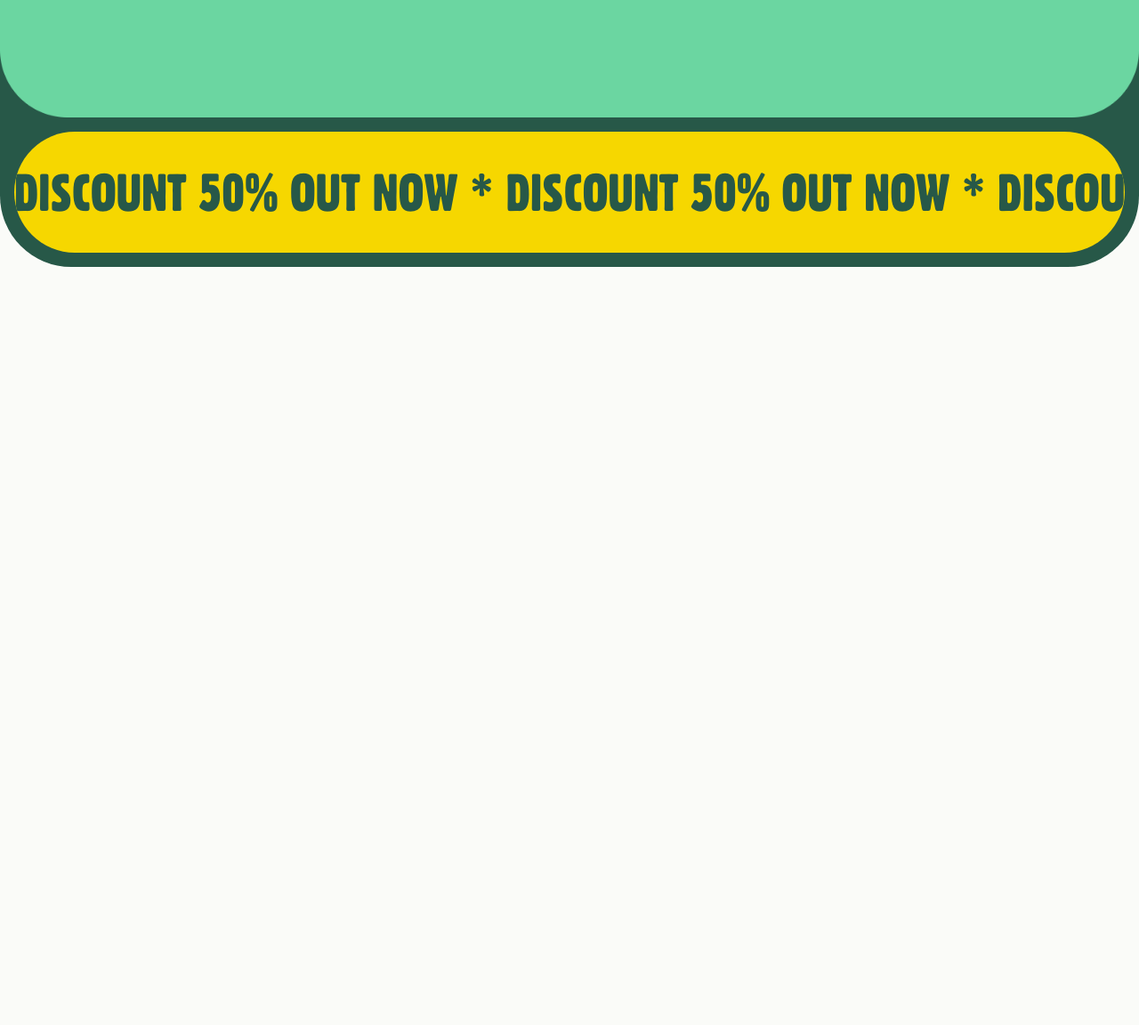
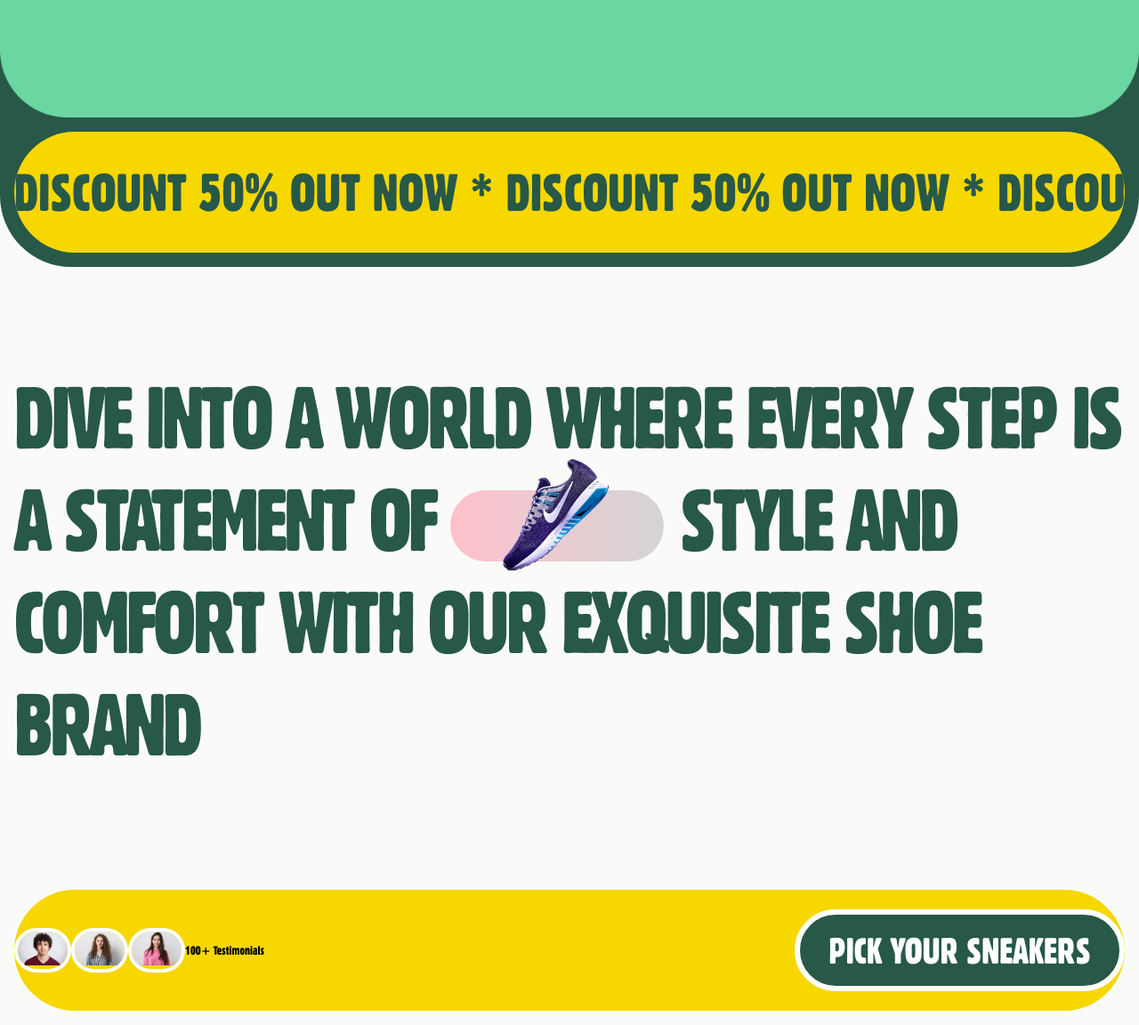
Before and after one commit to batuhangurbuzzz/ShoeEcommerce, a plain HTML site: page index.html in a window 1280 px wide. Shown: the part 772-1924 px from the top of the page at 89% size. Before the commit the page ends 1072 px from the top, so only its background shows below. Drawn offline with Linux system fonts and the light colour scheme.

Commit message:
refactor: Testiomianls section is add

```diff
--- a/assets/style.css
+++ b/assets/style.css
@@ -59,6 +59,10 @@ img{
 
 .wrapper{
     padding-inline: 1rem;
+}
+
+.p-block{
+    padding-block: 7rem;
 }
 
 
@@ -204,6 +208,67 @@ h4{
     display: none;
 }
 
+h2{
+    font-size: 7.5vw;
+    color: var(--fresh-mint);
+    text-transform: uppercase;
+    letter-spacing: -.25rem;
+}
+
+.capsule{
+    width: 15rem;
+    height: 5rem;
+    background: linear-gradient(90deg, pink, #d4d4d4);
+    border-radius: 100vw;
+    display: inline-block;
+    vertical-align: middle;
+    position: relative;
+
+}
+
+.capsule img{
+    position: absolute;
+    top: 35%;
+    left: 50%;
+    transform: translate(-50%, -50%);
+    width: 10rem;
+    transition: all .4s ease-in-out;
+
+}
+
+.profile{
+    width: 4rem;
+    aspect-ratio: 1rem;
+    border-radius: 100vw;
+    border: .3rem solid var(--pure-white);
+    overflow: hidden;
+}
+
+.profile img{
+    width: 100%;
+    height: 100%;
+    object-fit: cover;
+}
+
+.capsule:hover img{
+    transform: translate(-50%, -35%) rotate(45deg);
+}
+
+.btn{
+    background: var(--fresh-mint);
+    color: var(--pure-white);
+    font-size: 2.5rem;
+    text-transform: uppercase;
+    padding: 1rem 2rem;
+    border-radius: 100vw;
+    border: .4rem solid var(--pure-white);
+}
+
+
+
+
+
+
 
 
 
@@ -338,4 +403,9 @@ h4{
         min-height: 13vh;
     }
 
+    h2{
+        font-size: 4.4rem;
+        letter-spacing: -.1rem;
+    }
+
 }
--- a/index.html
+++ b/index.html
@@ -108,6 +108,37 @@
           </div>
         </div>
       </section>
+
+      <section>
+        <div class="p-block wrapper">
+          <h2>
+            dive into a world where every step is a statement of
+            <div class="capsule">
+              <img src="assets/images/purple shoe.png">
+            </div>
+            style and comfort with our exquisite shoe brand
+          </h2>
+        </div>
+        <div class="cylinder">
+          <div class="cylinder-inner flex between">
+            <div class="flex">
+              <div class="profile">
+                <img src="assets/images/profile1.jpeg">
+              </div>
+              <div class="profile">
+                <img src="assets/images/profile2.jpeg">
+              </div>
+              <div class="profile">
+                <img src="assets/images/profile3.jpeg">
+              </div>
+              <h5>100+ Testimonials</h5>
+            </div>
+            <a href="#" class="btn">pick your Sneakers</a>
+          </div>
+
+
+        </div>
+      </section>
     </main>
 
     <!-- SECTIONS PART END -->
```
